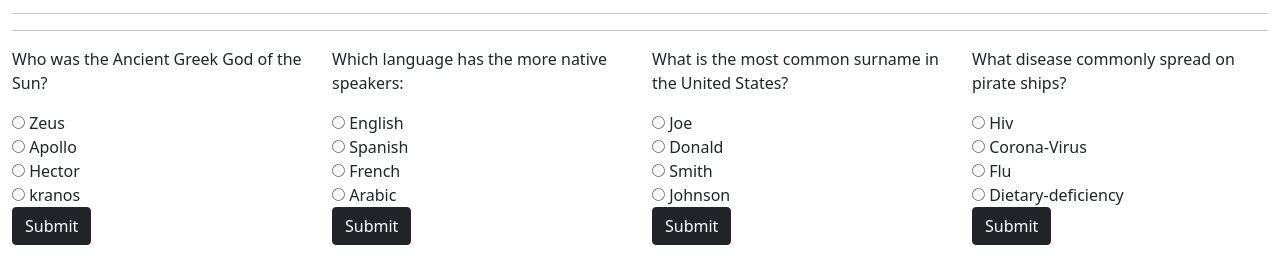
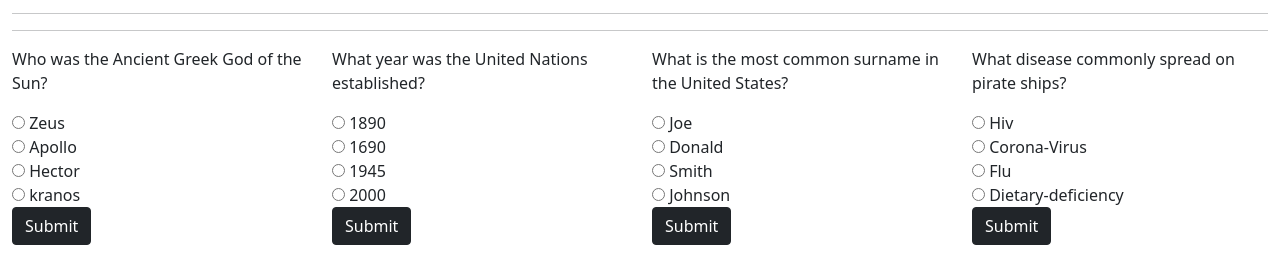
Before and after one commit to folalu101/quiz-app, a plain HTML site: page index.html in a window 1280 px wide. Shown: the part 325-582 px from the top of the page. Drawn offline with Linux system fonts and the light colour scheme.

Commit message:
add more input and value to form

```diff
--- a/index.html
+++ b/index.html
@@ -93,16 +93,16 @@
 
                 </div>
                 <div class="col-md-3">
-                    <p>Which language has the more native speakers:</p>
+                    <p>What year was the United Nations established?</p>
                     <div class="check-me">
-                        <input type="radio" id="english" name="language" value="">
-                        <label for="english">English</label><br>
-                        <input type="radio" id="spanish" name="language" value="">
-                        <label for="spanish">Spanish</label><br>
-                        <input type="radio" id="french" name="language" value="">
-                        <label for="french">French</label><br>
-                        <input type="radio" id="arabic" name="language" value="">
-                        <label for="arabic">Arabic</label><br>
+                        <input type="radio" id="18th" name="year" value="">
+                        <label for="18th">1890</label><br>
+                        <input type="radio" id="16th" name="year" value="">
+                        <label for="16th">1690</label><br>
+                        <input type="radio" id="19th" name="year" value="">
+                        <label for="19th">1945</label><br>
+                        <input type="radio" id="20th" name="year" value="">
+                        <label for="20th">2000</label><br>
                       </div>
                     <button type="button" class="btn btn-dark">Submit</button>
                 </div>
```
